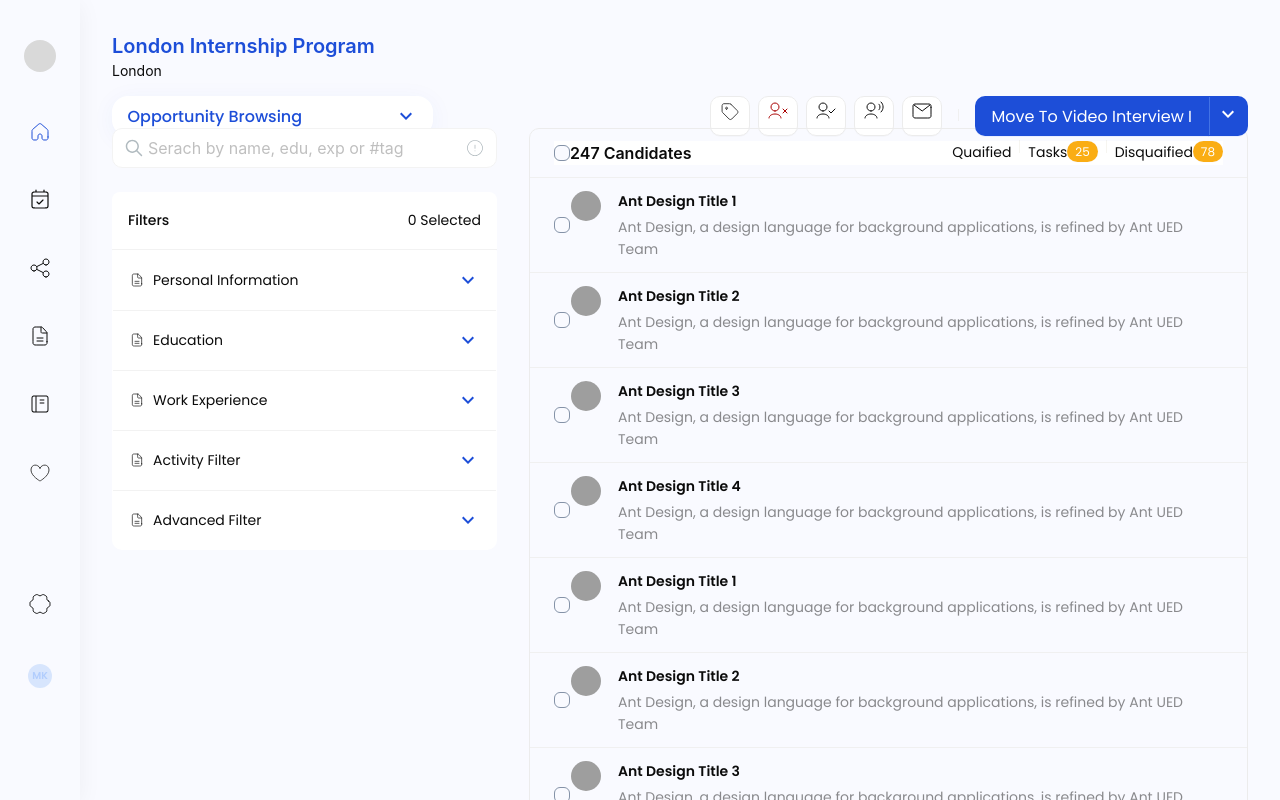
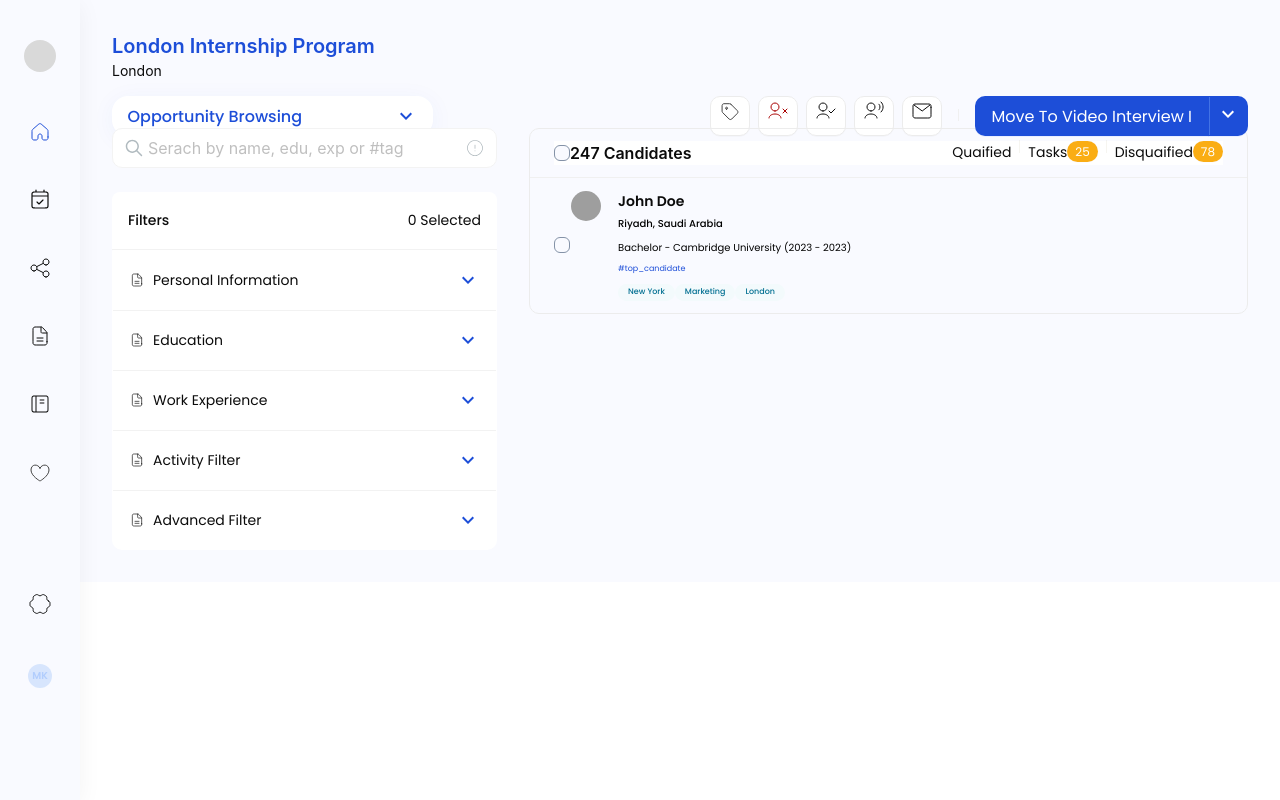
Before and after one commit to mrpeski/gustavo, a React (Create React App) app: page / in a window 1280 px wide. Shown: the top 800 px of the page. Built offline with nearby package versions, Linux system fonts and the light colour scheme; grey boxes are pictures that could not be loaded.

Commit message:
CandidateList components

```diff
--- /dev/null
+++ b/src/candidates.json
@@ -0,0 +1,15 @@
+[{
+    "firstName": "John",
+    "lastName": "Doe",
+  "currentResidence": "Riyadh, Saudi Arabia",
+  "education": {
+    "highestLevel": "Bachelor",
+  "school": "Cambridge University",
+  "startDate": "2023",
+  "endDate": "2023"
+  },
+  "tags": {
+    "system": ["top_candidate"],
+    "user": ["New York", "Marketing", "London"]
+  }
+}]
--- a/src/components/AppLayout.tsx
+++ b/src/components/AppLayout.tsx
@@ -1,21 +1,9 @@
 import React, { FC, PropsWithChildren, useState } from "react";
 import {
-  Button,
-  Col,
-  Divider,
   Layout,
-  Row,
-  Space,
   theme,
-  Typography,
 } from "antd";
 import Sidebar from "./Sidebar";
-import OpportunityBrowsing from "./OpportunityBrowsing";
-import { SearchOutlined } from "@ant-design/icons";
-import CandidateAction from "./CandidateAction";
-import { MailIcon, TagIcon, UserCheckIcon, UserCloseIcon, UserVoiceIcon } from "./icons";
-
-const { Title, Paragraph } = Typography;
 
 const { Header, Content } = Layout;
 
--- /dev/null
+++ b/src/components/CandidateDetails.tsx
@@ -0,0 +1,67 @@
+import { List, Checkbox, Avatar, Row } from "antd";
+
+const styles = {
+    details: {
+      display: 'flex',
+      flexDirection: 'column',
+      gap: 8
+    },
+    residence: {
+      color: "#000",
+      fontSize: 10,
+      fontWeight: 500,
+    },
+    school: {
+      color: "#000",
+      fontSize: 10,
+      fontWeight: 300,
+    },
+    userTag: {
+      display: "flex",
+      padding: "2px 10px",
+      justifyContent: "center",
+      alignItems: "center",
+      gap: 10,
+      borderRadius: 16,
+      color: "#037092",
+      fontSize: 8,
+      fontWeight: 500,
+      background: "#F3FAFC"
+    },
+    systemTag: {
+      color: "#1D4ED8",
+      fontSize: 8,
+    }
+  }
+
+const candidateDetails = (item, index) => {
+    const {currentResidence, firstName, lastName, education, tags} = item;
+    return <List.Item>
+      <Checkbox />
+      <List.Item.Meta
+        avatar={
+          <Avatar
+            src={`https://xsgames.co/randomusers/avatar.php?g=pixel&key=${index}`}
+          />
+        }
+        title={<a href="https://ant.design">
+          {`${firstName} ${lastName}`}
+          </a>}
+        description={<article style={styles.details}>
+        <p style={styles.residence}>{currentResidence}</p>
+        <p style={styles.school}>
+          {education.highestLevel} - {education.school} ({education.startDate} - {education.endDate})
+        </p>
+        <Row>
+        {tags.system.map(tag => <span style={styles.systemTag}>#{tag}</span>)}
+        </Row>
+        <Row>
+        {tags.user.map(tag => <span style={styles.userTag}>{tag}</span>)}
+        </Row>
+          </article>}
+      />
+
+    </List.Item>
+        }
+
+        export default candidateDetails
--- a/src/components/CandidateList.tsx
+++ b/src/components/CandidateList.tsx
@@ -1,151 +1,18 @@
 import React from "react";
 import { Avatar, Badge, Checkbox, Divider, List, Row, Typography } from "antd";
-
-const data = [
-  {
-    title: "Ant Design Title 1",
-  },
-  {
-    title: "Ant Design Title 2",
-  },
-  {
-    title: "Ant Design Title 3",
-  },
-  {
-    title: "Ant Design Title 4",
-  },
-  {
-    title: "Ant Design Title 1",
-  },
-  {
-    title: "Ant Design Title 2",
-  },
-  {
-    title: "Ant Design Title 3",
-  },
-  {
-    title: "Ant Design Title 4",
-  },
-  {
-    title: "Ant Design Title 1",
-  },
-  {
-    title: "Ant Design Title 2",
-  },
-  {
-    title: "Ant Design Title 3",
-  },
-  {
-    title: "Ant Design Title 4",
-  },
-  {
-    title: "Ant Design Title 1",
-  },
-  {
-    title: "Ant Design Title 2",
-  },
-  {
-    title: "Ant Design Title 3",
-  },
-  {
-    title: "Ant Design Title 4",
-  },
-  {
-    title: "Ant Design Title 1",
-  },
-  {
-    title: "Ant Design Title 2",
-  },
-  {
-    title: "Ant Design Title 3",
-  },
-  {
-    title: "Ant Design Title 4",
-  },
-  {
-    title: "Ant Design Title 1",
-  },
-  {
-    title: "Ant Design Title 2",
-  },
-  {
-    title: "Ant Design Title 3",
-  },
-  {
-    title: "Ant Design Title 4",
-  },
-  {
-    title: "Ant Design Title 1",
-  },
-  {
-    title: "Ant Design Title 2",
-  },
-  {
-    title: "Ant Design Title 3",
-  },
-  {
-    title: "Ant Design Title 4",
-  },
-  {
-    title: "Ant Design Title 1",
-  },
-  {
-    title: "Ant Design Title 2",
-  },
-  {
-    title: "Ant Design Title 3",
-  },
-  {
-    title: "Ant Design Title 4",
-  },
-];
+import data from "../candidates.json"
+import candidateDetails from "./CandidateDetails";
+import CandidateListHeader from "./CandidateListHeader";
 
 const CandidateList: React.FC = () => (
   <List
-    header={
-      <div
-        style={{
-          background: "#FFF",
-          display: "flex",
-          flexDirection: "row",
-          justifyContent: "space-between",
-        }}
-      >
-        <Row>
-          <Checkbox />
-          <Typography.Title level={5} style={{ margin: 0 }}>
-            247 Candidates
-          </Typography.Title>
-        </Row>
-        <Row>
-          <span>Quaified</span>
-          <Divider type="vertical" />
-          <span>Tasks</span>
-          <Badge count={25} showZero color="#faad14" />
-          <Divider type="vertical" />
-          <span>Disquaified</span>
-          <Badge count={78} showZero color="#faad14" />
-        </Row>
-      </div>
-    }
+    header={<CandidateListHeader/>}
     bordered
     itemLayout="horizontal"
     dataSource={data}
-    renderItem={(item, index) => (
-      <List.Item>
-        <Checkbox />
-        <List.Item.Meta
-          avatar={
-            <Avatar
-              src={`https://xsgames.co/randomusers/avatar.php?g=pixel&key=${index}`}
-            />
-          }
-          title={<a href="https://ant.design">{item.title}</a>}
-          description="Ant Design, a design language for background applications, is refined by Ant UED Team"
-        />
-      </List.Item>
-    )}
+    renderItem={candidateDetails}
   />
+
 );
 
 export default CandidateList;
--- /dev/null
+++ b/src/components/CandidateListHeader.tsx
@@ -0,0 +1,30 @@
+import { Row, Checkbox, Typography, Divider, Badge } from "antd"
+
+const CandidateListHeader = () => {
+    return <div
+    style={{
+      background: "#FFF",
+      display: "flex",
+      flexDirection: "row",
+      justifyContent: "space-between",
+    }}
+  >
+    <Row>
+      <Checkbox />
+      <Typography.Title level={5} style={{ margin: 0 }}>
+        247 Candidates
+      </Typography.Title>
+    </Row>
+    <Row>
+      <span>Quaified</span>
+      <Divider type="vertical" />
+      <span>Tasks</span>
+      <Badge count={25} showZero color="#faad14" />
+      <Divider type="vertical" />
+      <span>Disquaified</span>
+      <Badge count={78} showZero color="#faad14" />
+    </Row>
+  </div>
+}
+
+export default CandidateListHeader
```
